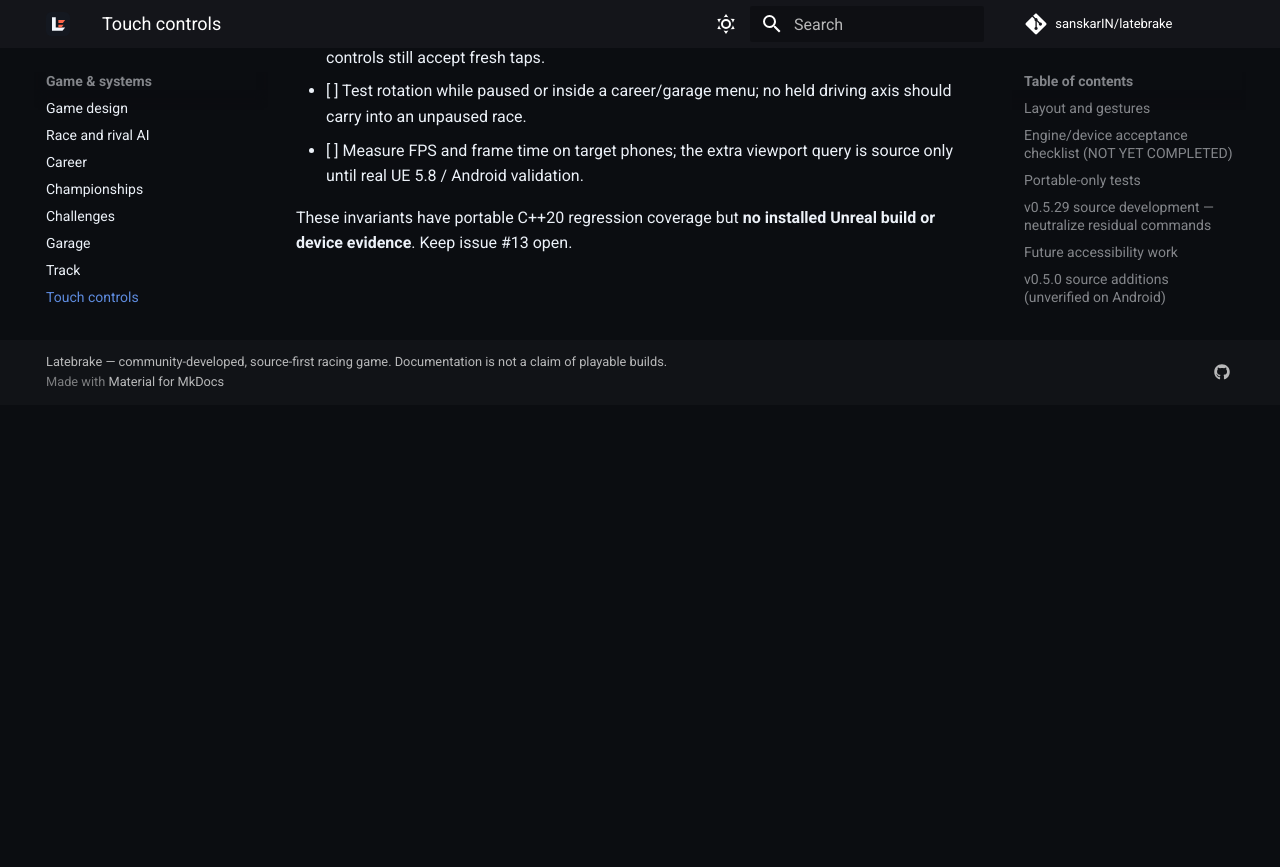
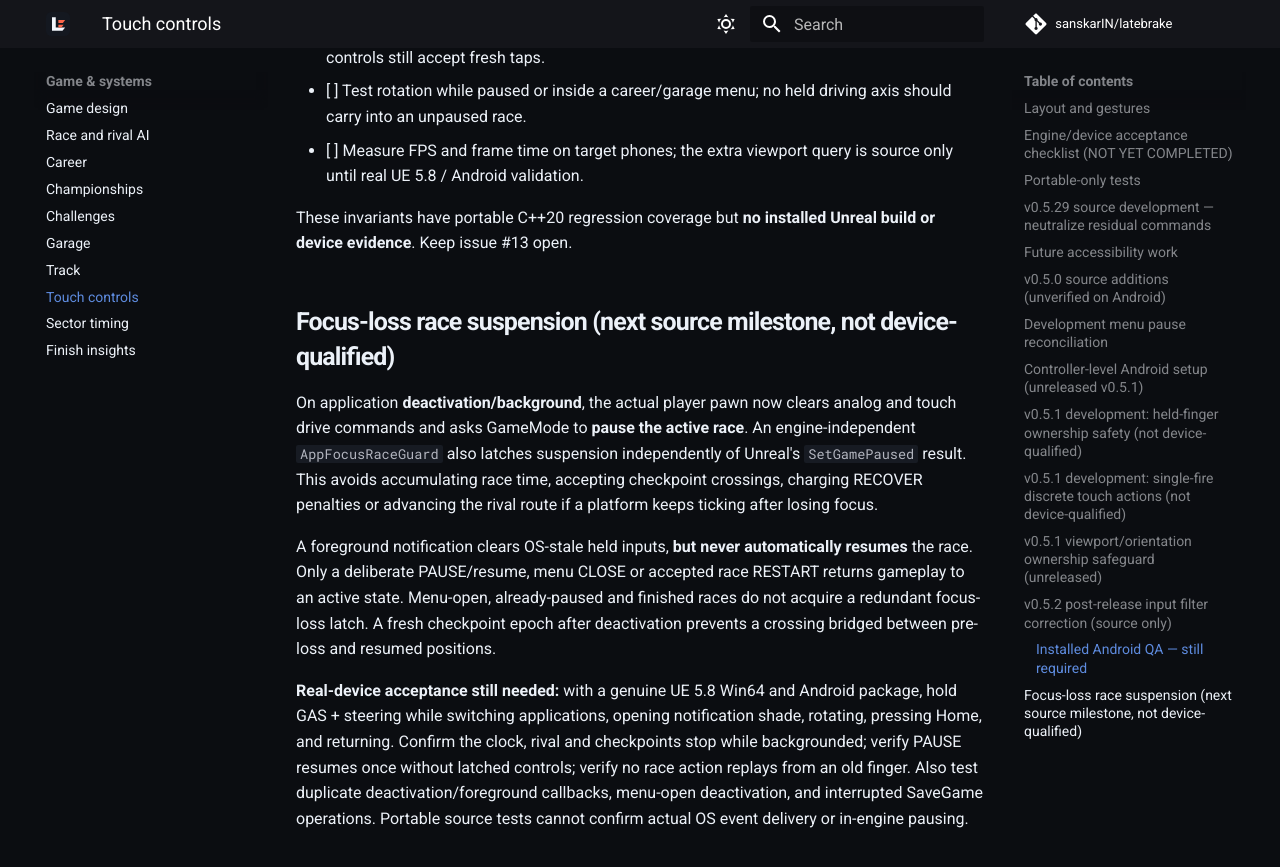
Before and after one commit to sanskarIN/latebrake, an MkDocs documentation site: the page built from docs/TOUCH_CONTROLS.md, in a window 1280 px wide and 900 px high, scrolled down 6678 px. Shown: the top 867 px of the window. Built offline with MkDocs 1.6.1 and Material for MkDocs 9.7.7, drawn with Linux system fonts in a browser that asks for light colours; comment, search, counter and statistics services are not loaded; before the commit the page ends 7083 px from its top, so only the background shows below that.

Commit message:
docs(android): add app deactivation race-clock/device QA contract

```diff
--- a/docs/TOUCH_CONTROLS.md
+++ b/docs/TOUCH_CONTROLS.md
@@ -274,3 +274,28 @@
 
 These invariants have portable C++20 regression coverage but **no
 installed Unreal build or device evidence**. Keep issue #13 open.
+
+## Focus-loss race suspension (next source milestone, not device-qualified)
+
+On application **deactivation/background**, the actual player pawn now clears
+analog and touch drive commands and asks GameMode to **pause the active race**.
+An engine-independent `AppFocusRaceGuard` also latches suspension
+independently of Unreal's `SetGamePaused` result. This avoids accumulating
+race time, accepting checkpoint crossings, charging RECOVER penalties or
+advancing the rival route if a platform keeps ticking after losing focus.
+
+A foreground notification clears OS-stale held inputs, **but never
+automatically resumes** the race. Only a deliberate PAUSE/resume, menu CLOSE
+or accepted race RESTART returns gameplay to an active state. Menu-open,
+already-paused and finished races do not acquire a redundant focus-loss latch.
+A fresh checkpoint epoch after deactivation prevents a crossing bridged
+between pre-loss and resumed positions.
+
+**Real-device acceptance still needed:** with a genuine UE 5.8 Win64 and
+Android package, hold GAS + steering while switching applications, opening
+notification shade, rotating, pressing Home, and returning. Confirm the
+clock, rival and checkpoints stop while backgrounded; verify PAUSE resumes
+once without latched controls; verify no race action replays from an old
+finger. Also test duplicate deactivation/foreground callbacks, menu-open
+deactivation, and interrupted SaveGame operations. Portable source tests
+cannot confirm actual OS event delivery or in-engine pausing.
```
